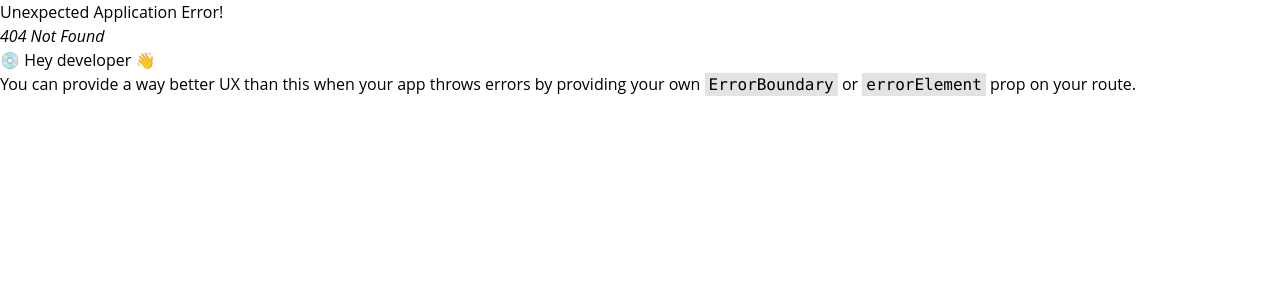
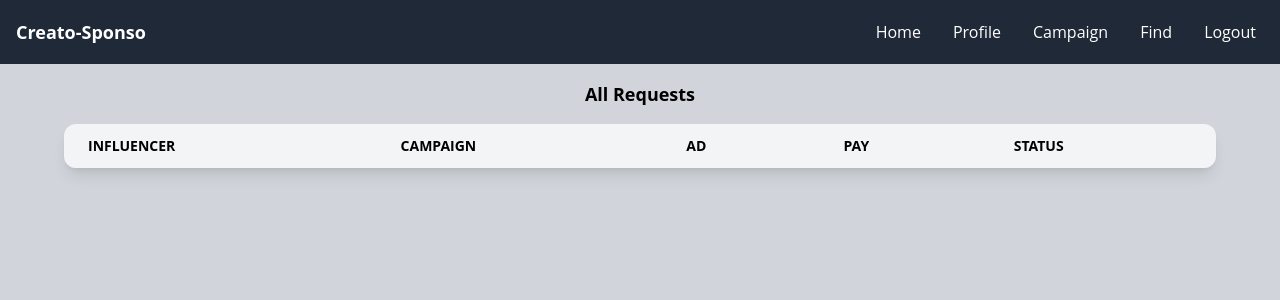
Before and after one commit to Badhri007/InfluenzeHub-frontend, a React (Create React App) app: page /AllAdRequests in a window 1280 px wide. Before the commit this address had no page. Shown: the top 300 px of the page. Built offline with nearby package versions, Linux system fonts and the light colour scheme; the HTML template or start-up script is replaced by a standard one.

Commit message:
Added Adrequest page

```diff
--- a/src/App.js
+++ b/src/App.js
@@ -9,6 +9,7 @@ import SponsorLogin from './components/sponsor/SponsorLogin';
 import HomePage from './components/HomePage';
 import SponsorCampaign from './components/sponsor/SponsorCampaign';
 import SingleCampaign from './components/sponsor/SingleCampaign';
+import AllRequests from './components/sponsor/AllRequests';
 
 
 const router = createBrowserRouter(createRoutesFromElements
@@ -22,6 +23,7 @@ const router = createBrowserRouter(createRoutesFromElements
       <Route path="/sponsorLogin" element={<SponsorLogin />} />
       <Route path="/sponsorCampaign" element={<SponsorCampaign/>}/>
       <Route path="/campaign/:id" element={<SingleCampaign />} />
+      <Route path='/AllAdRequests' element={<AllRequests/>}/>
     </Route>
 
   )
--- a/src/components/sponsor/AdRequestFormModal.jsx
+++ b/src/components/sponsor/AdRequestFormModal.jsx
@@ -1,6 +1,6 @@
 import React, { useState } from 'react';
 
-const AdRequestFormModal = ({ open, onClose, influencers, campaignId }) => {
+const AdRequestFormModal = ({ open, onClose, influencers,setOpen, campaignId }) => {
   const [formData, setFormData] = useState({
     adname: '',
     requirements: '',
@@ -40,6 +40,8 @@ const AdRequestFormModal = ({ open, onClose, influencers, campaignId }) => {
 
       const data = await response.json();
       console.log('Saved Ad Request:', data);
+      setOpen(false);
+
     } catch (err) {
       console.log('Error in storing ad request:', err);
     }
--- /dev/null
+++ b/src/components/sponsor/AllRequests.jsx
@@ -0,0 +1,57 @@
+import React from 'react'
+import {useLocation,useNavigate} from 'react-router-dom'
+import SponsoNavbar from './SponsoNavbar';
+import backPage from '../../assets/backpage.png';
+
+const AllRequests = () => {
+  const location = useLocation();
+  const allAdRequests = location.state?.allAdRequests;
+  const campaignName = location.state?.CampaignName;
+
+
+  const navigate=useNavigate();
+
+//   const handleBackPage=()=>{
+//     const campaignId = allAdRequests[0].campaignId;
+//     console.log("Campaign ID:", campaignId);
+//     navigate(`/campaign/${campaignId}`);
+//   }
+
+  return (
+    <div className="min-h-screen flex flex-col bg-gray-300">
+      <SponsoNavbar />
+      <p className="text-center font-bold text-lg my-4">All Requests</p>
+
+      <div className="flex-grow relative overflow-auto">
+        {/* <img src={backPage} alt="backIcon" onClick = {handleBackPage} className=' w-12 h-12 ml-5 md:w-16 md:h-16 md:ml-20 mb-1'/> */}
+        <div className="w-[90%] m-auto shadow-lg rounded-xl overflow-auto">
+          <table className="w-full text-sm text-left rtl:text-right text-black-500">
+            <thead className="bg-gray-100">
+              <tr>
+                <th scope="col" className="px-6 py-3">INFLUENCER</th>
+                <th scope="col" className="px-6 py-3">CAMPAIGN</th>
+                <th scope="col" className="px-6 py-3">AD</th>
+                <th scope="col" className="px-6 py-3">PAY</th>
+                <th scope="col" className="px-6 py-3">STATUS</th>
+              </tr>
+            </thead>
+            <tbody>
+              {allAdRequests?.map((adRequest, index) => (
+
+                <tr key={index} className="odd:bg-white even:bg-gray-100">
+                  <td className="px-6 py-3">{adRequest.influencer_username}</td>
+                  <td className="px-6 py-3">{campaignName}</td>
+                  <td className="px-6 py-3">{adRequest.name}</td>
+                  <td className="px-6 py-3">{adRequest.payment_amount}</td>
+                  <td className="px-6 py-3">{adRequest.status}</td>
+                </tr>
+              ))}
+            </tbody>
+          </table>
+        </div>
+      </div>
+    </div>
+  );
+}
+
+export default AllRequests;
--- a/src/components/sponsor/SingleCampaign.jsx
+++ b/src/components/sponsor/SingleCampaign.jsx
@@ -3,6 +3,9 @@ import { useLocation } from 'react-router-dom';
 import SponsoNavbar from './SponsoNavbar';
 import AdRequestFormModal from './AdRequestFormModal';
 import inboxIcon from '../../assets/inbox.png'
+import { useNavigate } from 'react-router-dom';
+
+
 
 const SingleCampaign = () => {
   const location = useLocation();
@@ -11,6 +14,8 @@ const SingleCampaign = () => {
   const[open,setOpen]=useState(false);
 
   const[campaignId,setCampaignId]=useState('');
+
+  const navigate=useNavigate();
 
   useEffect(() => {
     if (currentCampaign && currentCampaign.length > 0) {
@@ -55,6 +60,7 @@ const SingleCampaign = () => {
   }
 
 
+
   const handleAdRequests=async(e)=>{
     e.preventDefault();
     let campaign_id=campaignId;
@@ -73,6 +79,7 @@ const SingleCampaign = () => {
 
         const data=await response.json();
         console.log("Ad Requests got:",data);
+        navigate('/AllAdRequests',{ state: { allAdRequests: data , CampaignName:currentCampaign[0].name} })
     }
     catch(err)
     {
@@ -129,7 +136,7 @@ const SingleCampaign = () => {
       <button className=' bg-amber-300 rounded-xl p-2 hover:scale-110 transition-all duration-200 text-black shadow-lg' onClick={handleSubmit}>Request Influencers</button>
     </div>
 
-    <AdRequestFormModal open={open} onClose={()=>{setOpen(false)}}  influencers={influencers}  campaignId={campaignId}/>
+    <AdRequestFormModal open={open} onClose={()=>{setOpen(false)}} setOpen={setOpen} influencers={influencers}  campaignId={campaignId}/>
 
     </div>
   );
```
Also changed, not shown: src/assets/backpage.png (added).
